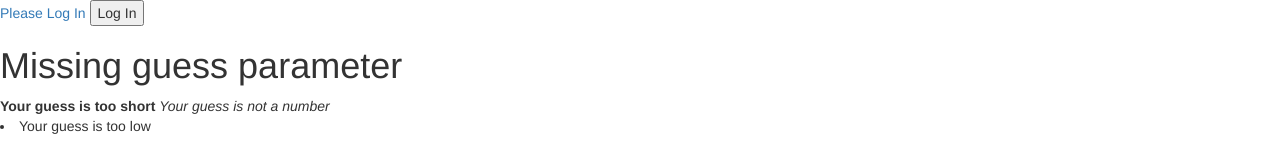
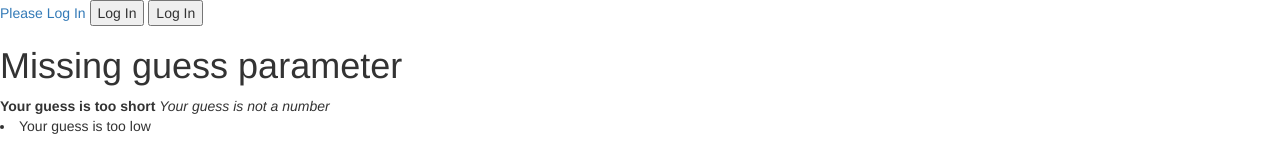
Before and after one commit to kemphomaithomphuc/modulebar, a plain HTML site: page index.html in a window 1280 px wide. Shown: the top 159 px of the page. Drawn offline with nearby package versions, Linux system fonts and the light colour scheme.

Commit message:
Update index.html

```diff
--- a/index.html
+++ b/index.html
@@ -15,6 +15,8 @@
 <body>
 	<a href="index.html">Please Log In</a>
 	<button type="submit">Log In</button>
+	<input type="submit" value="Log In">
+
 
 	<h1>Missing guess parameter</h1>
 	<strong>Your guess is too short</strong>
```
